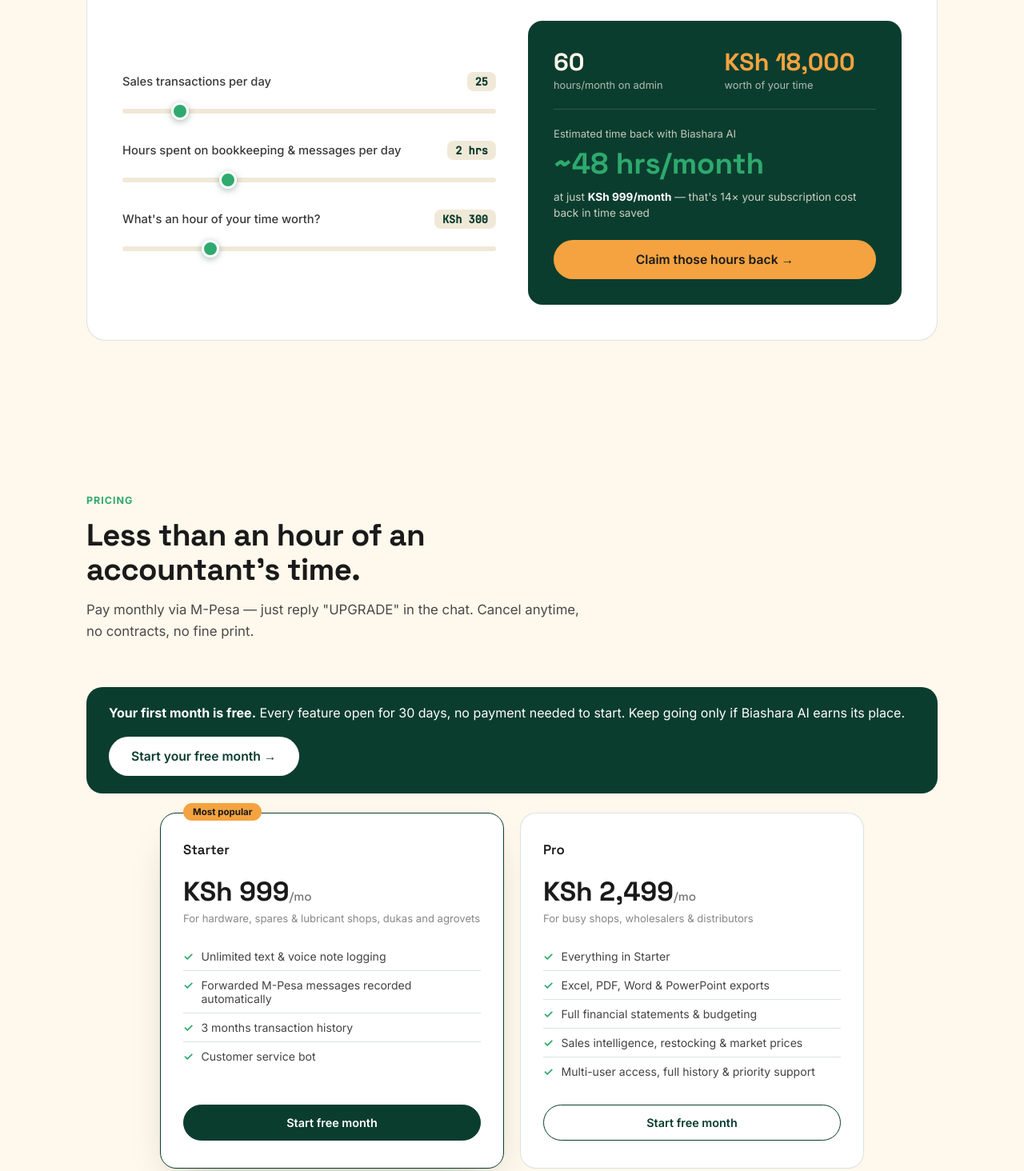
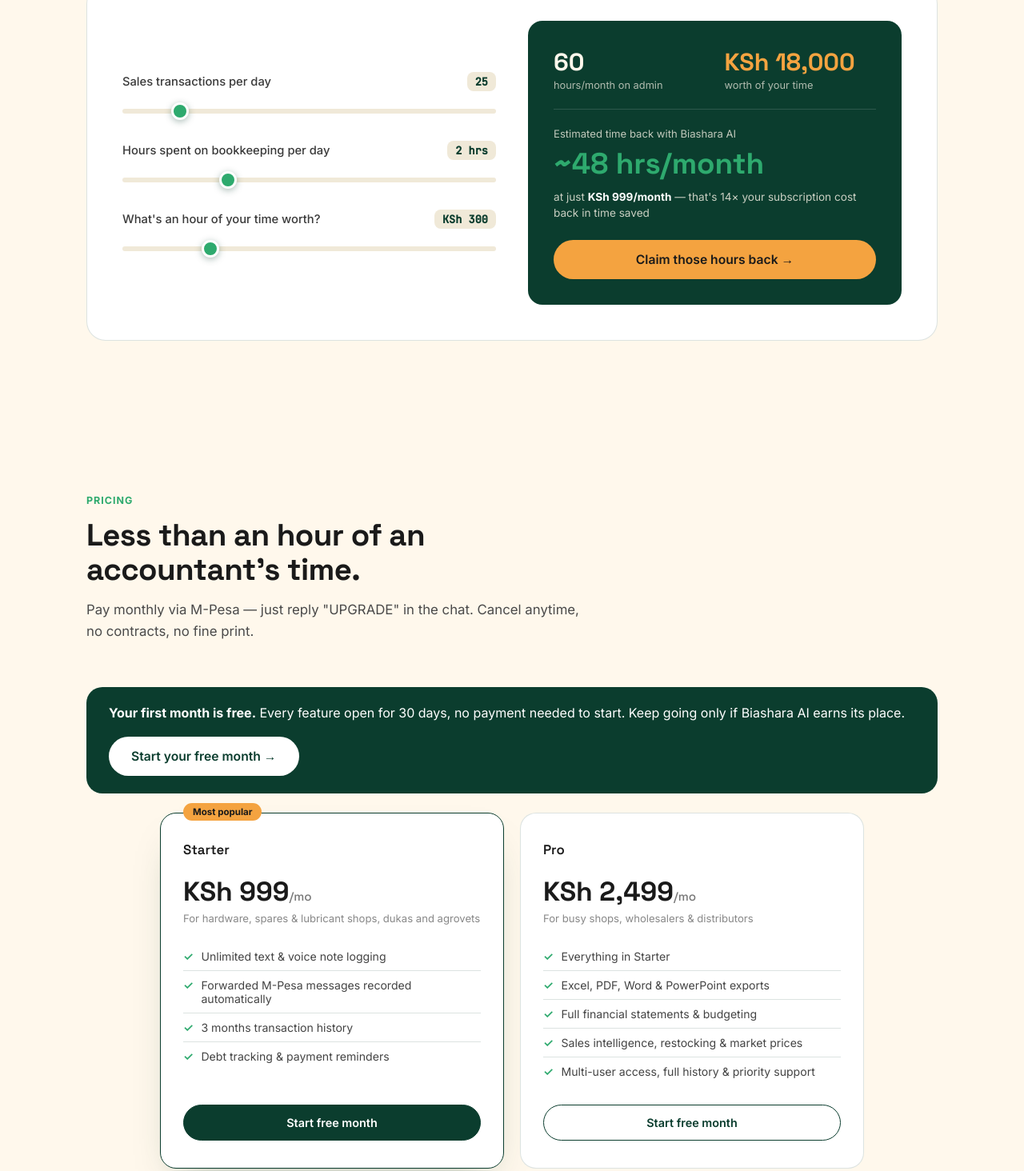
Before and after one commit to KIBANGAFELIX/biashara-ai-site, a plain HTML site: page index.html in a window 1280 px wide. Shown: the part 3669-5133 px from the top of the page at 80% size. Drawn offline with Linux system fonts and the light colour scheme.

Commit message:
Remove customer service bot claims until the feature is built

```diff
--- a/index.html
+++ b/index.html
@@ -669,7 +669,7 @@
 
         <div class="calc-field">
           <div class="calc-label">
-            <span>Hours spent on bookkeeping & messages per day</span>
+            <span>Hours spent on bookkeeping per day</span>
             <span class="calc-value" id="calcHoursVal">2 hrs</span>
           </div>
           <input type="range" id="calcHours" min="0.5" max="6" value="2" step="0.5" class="calc-slider">
@@ -727,7 +727,7 @@
           <li>Unlimited text & voice note logging</li>
           <li>Forwarded M-Pesa messages recorded automatically</li>
           <li>3 months transaction history</li>
-          <li>Customer service bot</li>
+          <li>Debt tracking & payment reminders</li>
         </ul>
         <a class="btn-tier" href="start.html?ref=WEB3" target="_blank" rel="noopener">Start free month</a>
       </div>
```
